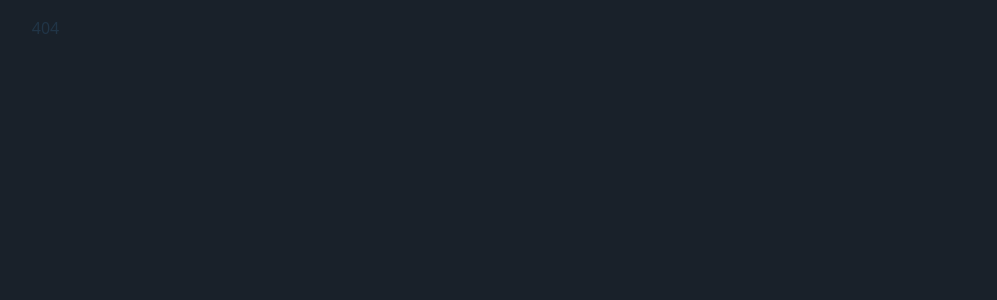
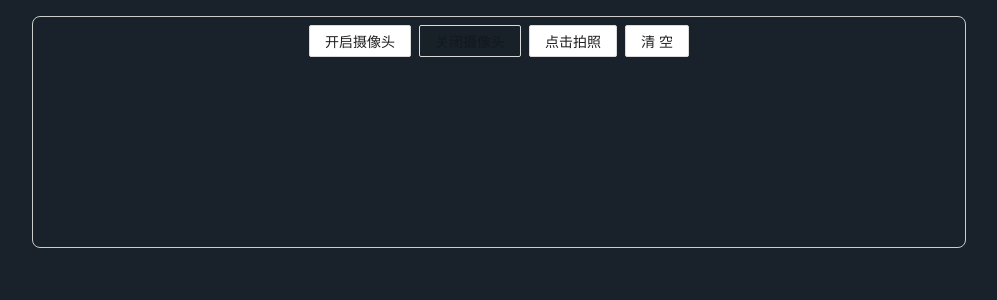
Before and after one commit to QiXu191202/home-page, a React (Vite) app: page /rtc in a window 1280 px wide. Shown: the top 300 px of the page, without its empty margins (141-1138 px from the left). Built offline with nearby package versions, Linux system fonts and the light colour scheme.

Commit message:
feat(RTC): WebRTC页面及摄像头拍照功能
实现WebRTC页面，包含摄像头开启/关闭、拍照和清空功能
在首页添加跳转到RTC页面的按钮
更新路由配置以支持RTC页面

```diff
--- a/src/pages/Home/Home.tsx
+++ b/src/pages/Home/Home.tsx
@@ -29,6 +29,7 @@ const App: React.FC = () => {
 				<Space>
 					<Button onClick={onListClick}>点击跳转List</Button>
 					<Button onClick={() => navigate('/info')}>点击跳转Info</Button>
+					<Button onClick={() => navigate('/rtc')}>点击跳转RTC</Button>
 				</Space>
 			</div>
 		</ConfigProvider>
--- /dev/null
+++ b/src/pages/RTC/WebRTC.scss
@@ -0,0 +1,23 @@
+.rtc-page {
+  padding: 0.5rem;
+  border: 1px solid #ccc;
+  border-radius: 0.5rem;
+  display: flex;
+  flex-direction: column;
+  align-items: center;
+
+  #localVideo {
+    margin-top: 1rem;
+  }
+
+  .img-list {
+    margin-top: 1rem;
+
+    .photo {
+      width: 5rem;
+      height: 5rem;
+      margin-right: 0.5rem;
+      margin-bottom: 0.5rem;
+    }
+  }
+}
--- /dev/null
+++ b/src/pages/RTC/WebRTC.tsx
@@ -0,0 +1,30 @@
+import Options from './components/Options';
+import './WebRTC.scss';
+
+const WebRTC = () => {
+	const { controls, imgList } = Options();
+
+	return (
+		<div className='rtc-page'>
+			{controls}
+			<video
+				id='localVideo'
+				autoPlay
+				playsInline
+				muted
+			></video>
+			<div className='img-list'>
+				{imgList.map((item, index) => (
+					<img
+						className='photo'
+						key={index}
+						src={item}
+						alt={`photo-${index}`}
+					/>
+				))}
+			</div>
+		</div>
+	);
+};
+
+export default WebRTC;
--- /dev/null
+++ b/src/pages/RTC/components/Options.tsx
@@ -0,0 +1,99 @@
+// import React from 'react'
+import { useState, useRef } from 'react';
+import { Space, Button } from 'antd';
+
+const Options = () => {
+  // 使用useState来跟踪摄像头状态
+	const [cameraActive, setCameraActive] = useState(false);
+	// 使用useRef来存储媒体流
+	const streamRef = useRef<MediaStream | null>(null);
+
+	// 获取本地音视频流
+	const getLocalStream = async (constraints: MediaStreamConstraints) => {
+		try {
+			// 获取媒体流
+			const stream = await navigator.mediaDevices.getUserMedia(constraints);
+			// 存储媒体流以便后续关闭
+			streamRef.current = stream;
+			// 将媒体流设置到 video 标签上播放
+			playLocalStream(stream);
+			// 更新摄像头状态
+			setCameraActive(true);
+		} catch (error) {
+			console.error('获取媒体流失败:', error);
+		}
+	};
+
+	// 播放本地视频流
+	const playLocalStream = (stream: MediaStream) => {
+		const videoEl = document.getElementById('localVideo') as HTMLVideoElement;
+		videoEl.srcObject = stream;
+	};
+
+	// 开启摄像头
+	const openCamera = () => {
+		if (!cameraActive) {
+			getLocalStream({
+				audio: false,
+				video: true,
+			});
+		}
+	};
+
+	// 关闭摄像头
+	const closeCamera = () => {
+		if (streamRef.current && cameraActive) {
+			// 停止所有轨道
+			streamRef.current.getTracks().forEach((track) => {
+				track.stop();
+			});
+			// 清除视频元素的srcObject
+			const videoEl = document.getElementById('localVideo') as HTMLVideoElement;
+			videoEl.srcObject = null;
+			// 更新摄像头状态
+			setCameraActive(false);
+			// 清除引用
+			streamRef.current = null;
+		}
+	};
+
+	// 拍照
+	const [imgList, setImgList] = useState<string[]>([]);
+	const takePhoto = () => {
+		const videoEl = document.getElementById('localVideo') as HTMLVideoElement;
+		const canvas = document.createElement('canvas');
+		canvas.width = videoEl.videoWidth;
+		canvas.height = videoEl.videoHeight;
+		const ctx = canvas.getContext('2d')!;
+		ctx.drawImage(videoEl, 0, 0, canvas.width, canvas.height);
+		setImgList([...imgList, canvas.toDataURL('image/png')]);
+		// console.log('🚀🚀🚀 / imgList', imgList)
+	};
+	const clearPhoto = () => {
+		setImgList([]);
+	};
+
+  return {
+    controls: (
+      <Space>
+				<Button
+					onClick={openCamera}
+					disabled={cameraActive}
+				>
+					开启摄像头
+				</Button>
+				<Button
+					onClick={closeCamera}
+					disabled={!cameraActive}
+				>
+					关闭摄像头
+				</Button>
+				<Button onClick={takePhoto}>点击拍照</Button>
+				<Button onClick={clearPhoto}>清空</Button>
+			</Space>
+    ),
+    imgList
+  }
+}
+
+export default Options
--- a/src/router/index.tsx
+++ b/src/router/index.tsx
@@ -6,6 +6,7 @@ import ListPage from '@/pages/List/List';
 import DetailPage from '@/pages/Detail/Detail';
 import NotFoundPage from '@/pages/NotFound/NotFound';
 import InfoPage from '@/pages/Info/Info';
+import WebRTC from '@/pages/RTC/WebRTC';
 
 import CardsPage from '@/pages/Games/Cards/Cards';
 import ShotsPage from '@/pages/Games/Shots/Shots';
@@ -44,6 +45,10 @@ const router = createBrowserRouter([
         element: <InfoPage />,
       },
       {
+        path: 'rtc',
+        element: <WebRTC />,
+      },
+      {
         path: '*',
         element: <NotFoundPage />,
       },
```
